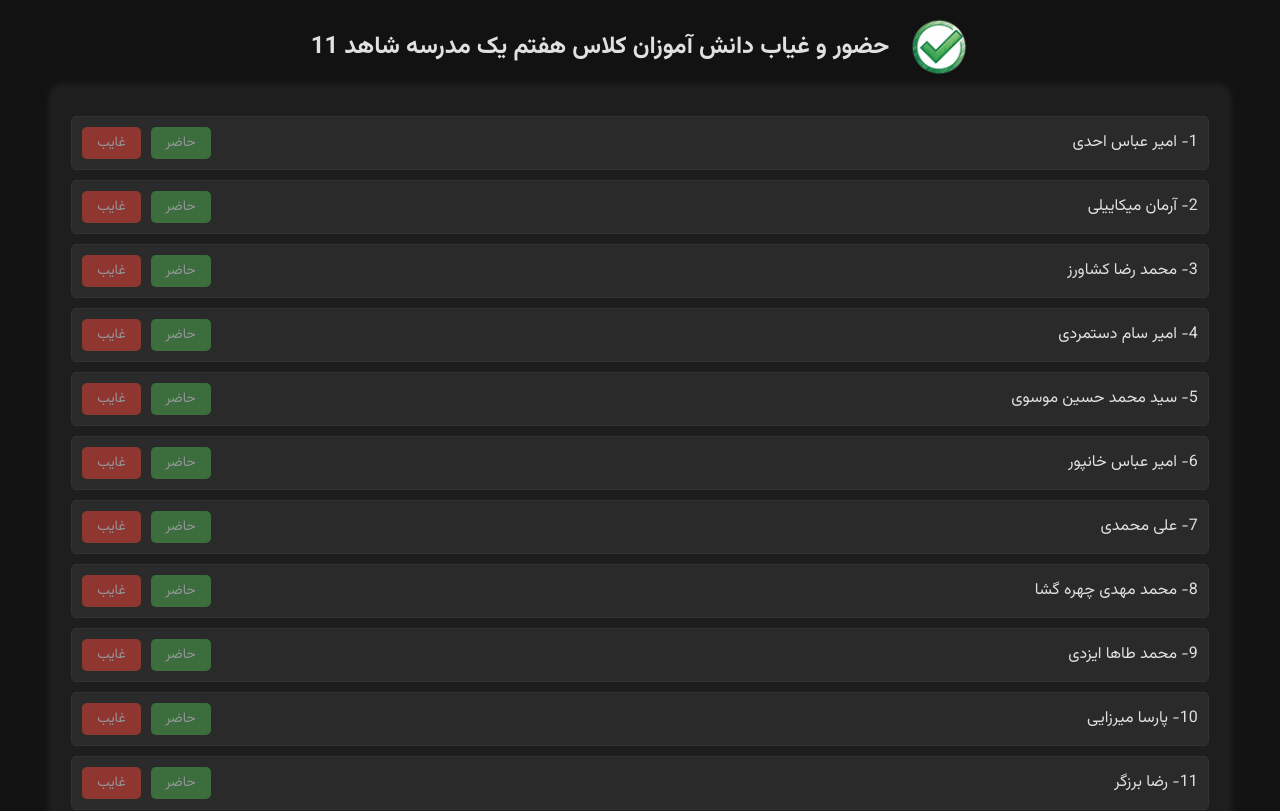
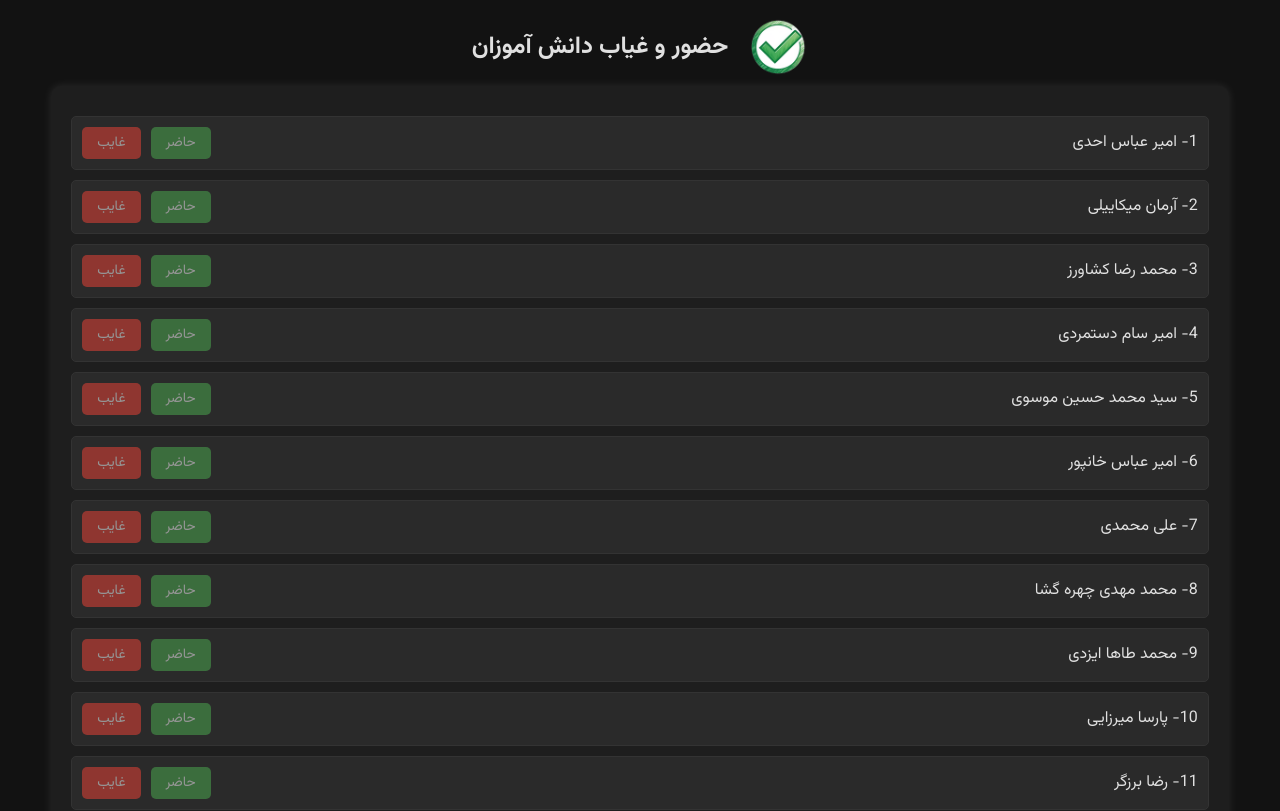
Before and after one commit to TAHAPIXEL/attendance-tracker, a plain HTML site: page index.html in a window 1280 px wide. Shown: the top 811 px of the page. Drawn offline with Linux system fonts and the light colour scheme.

Commit message:
Index.html

```diff
--- a/index.html
+++ b/index.html
@@ -3,7 +3,7 @@
 <head>
     <meta charset="UTF-8">
     <meta name="viewport" content="width=device-width, initial-scale=1.0">
-    <title>حضور و غیاب دانش آموزان کلاس هفتم یک مدرسه شاهد 11</title>
+    <title>حضور و غیاب دانش آموزان</title>
     <link rel="icon" href="logo.png" type="image/png">
     <link href="https://fonts.googleapis.com/css2?family=Vazirmatn:wght@400;700&display=swap" rel="stylesheet">
     <style>
@@ -29,7 +29,7 @@
 <body>
     <div class="title-container">
         <img src="logo.png" alt="لوگو" class="logo">
-        <h2>حضور و غیاب دانش آموزان کلاس هفتم یک مدرسه شاهد 11</h2>
+        <h2>حضور و غیاب دانش آموزان</h2>
     </div>
     <div class="container" id="studentsList"></div>
     <button class="confirm-button" onclick="confirmAttendance()">تایید</button>
```
